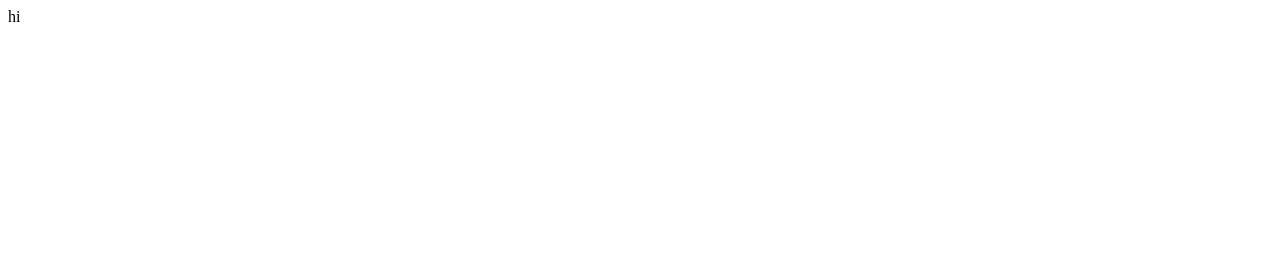
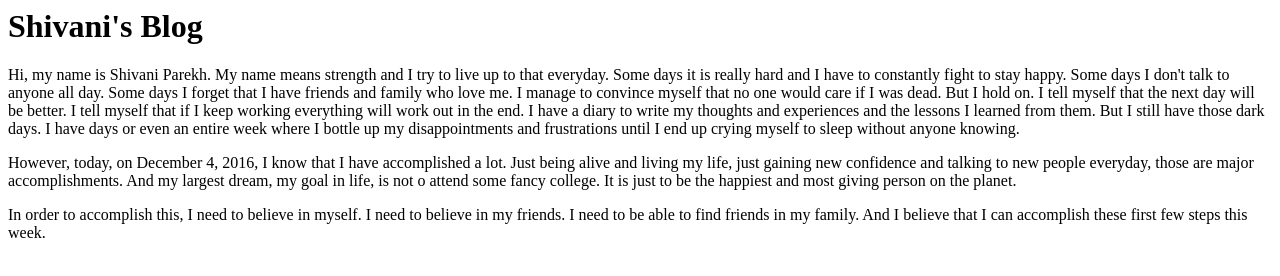
Before and after one commit to sparekh0730/sparekh0730.github.io, a plain HTML site: page index.html in a window 1280 px wide. Drawn offline with Linux system fonts and the light colour scheme.

Commit message:
Update index.html

```diff
--- a/index.html
+++ b/index.html
@@ -1 +1,6 @@
-<p>hi</p>
+<h1>Shivani's Blog</h1>
+<p> Hi, my name is Shivani Parekh. My name means strength and I try to live up to that everyday. Some days it is really hard and I have to constantly fight to stay happy. Some days I don't talk to anyone all day. Some days I forget that I have friends and family who love me. I manage to convince myself that no one would care if I was dead. But I hold on. I tell myself that the next day will be better. I tell myself that if I keep working everything will work out in the end. I have a diary to write my thoughts and experiences and the lessons I learned from them. But I still have those dark days. I have days or even an entire week where I bottle up my disappointments and frustrations until I end up crying myself to sleep without anyone knowing. </p>
+
+<p> However, today, on December 4, 2016, I know that I have accomplished a lot. Just being alive and living my life, just gaining new confidence and talking to new people everyday, those are major accomplishments. And my largest dream, my goal in life, is not o attend some fancy college. It is just to be the happiest and most giving person on the planet.</p>
+
+<p> In order to accomplish this, I need to believe in myself. I need to believe in my friends. I need to be able to find friends in my family. And I believe that I can accomplish these first few steps this week.</p>
```
